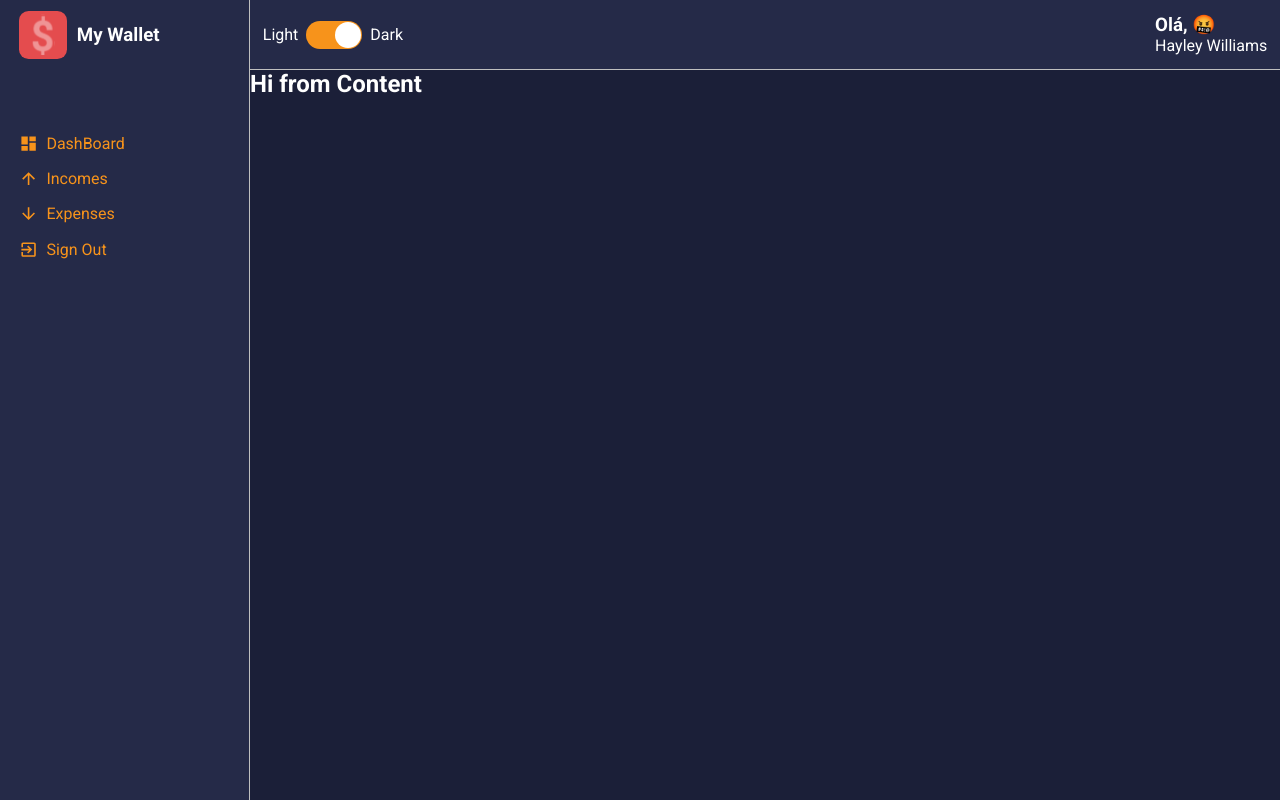
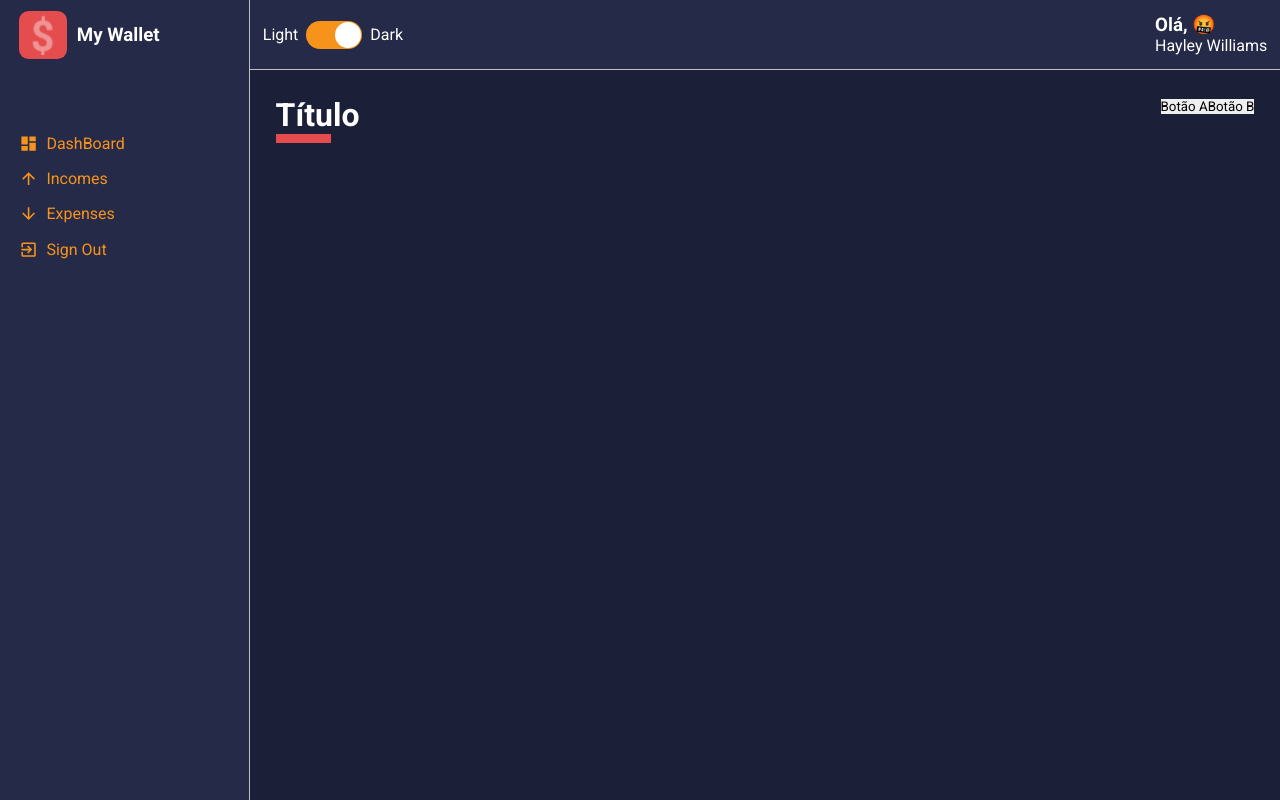
Before and after one commit to Wtheodoro/my-wallet, a React (Create React App) app: page / in a window 1280 px wide. Built offline with nearby package versions, Linux system fonts and the light colour scheme.

Commit message:
header content

```diff
--- a/src/App.tsx
+++ b/src/App.tsx
@@ -3,12 +3,15 @@
 import GlobalStyles from './styles/GlobalStyles'
 import { ThemeProvider } from 'styled-components'
 import dark from './styles/themes/dark'
+import Dashboard from './pages/Dashboard';
 
 function App() {
   return (
     <ThemeProvider theme={dark}>
       <GlobalStyles/>
-      <Layout />
+      <Layout>
+        <Dashboard />
+      </Layout>
     </ThemeProvider>
   );
 }
--- a/src/components/Layout/index.tsx
+++ b/src/components/Layout/index.tsx
@@ -1,16 +1,18 @@
 import React from 'react';
 import Aside from '../Aside';
-import Content from '../Content';
+import Content from '../contentSet/Content';
 import MainHeader from '../MainHeader';
 
 import { Grid } from './styles';
 
-const Layout: React.FC = () => {
+const Layout: React.FC = ({ children }) => {
   return (
     <Grid>
       <MainHeader />
       <Aside />
-      <Content />
+      <Content>
+        {children}
+      </Content>
     </Grid>
   )
 }
--- a/src/components/Content/index.tsx
+++ b/src/components/contentSet/Content/index.tsx
@@ -2,10 +2,10 @@
 
 import { Container } from './styles';
 
-const Content: React.FC = () => {
+const Content: React.FC = ({ children }) => {
   return (
     <Container>
-      <h2>Hi from Content</h2>
+      {children}
     </Container>
   )
 }
--- a/src/components/Content/styles.ts
+++ b/src/components/contentSet/Content/styles.ts
@@ -2,7 +2,7 @@
 
 export const Container = styled.div`
     grid-area: Content;
-
     background-color: ${props => props.theme.colors.primary};
-    color: ${props => props.theme.colors.font}
+    color: ${props => props.theme.colors.font};
+    padding: 1.6rem;
 `;
--- /dev/null
+++ b/src/components/contentSet/ContentHeader/index.tsx
@@ -0,0 +1,19 @@
+import React from 'react';
+
+import { Container, TitleContainer, Controllers } from './styles';
+
+const ContentHeader: React.FC = () => {
+  return (
+    <Container>
+      <TitleContainer>
+        <h1>Título</h1>
+      </TitleContainer>
+      <Controllers>
+        <button>Botão A</button>
+        <button>Botão B</button>
+      </Controllers>
+    </Container>
+  )
+}
+
+export default ContentHeader;
--- /dev/null
+++ b/src/components/contentSet/ContentHeader/styles.ts
@@ -0,0 +1,26 @@
+import styled from 'styled-components';
+
+export const Container = styled.div`
+    width: 100%;
+    display: flex;
+    justify-content: space-between;
+    margin-bottom: 1.5rem;
+`;
+
+export const TitleContainer = styled.div`
+
+    > h1 {
+        color: ${props => props.theme.colors.font};
+
+        &::after {
+            content: '';
+            display: block;
+            width: 55px;
+            border-bottom: 0.6rem solid ${props => props.theme.colors.warning};
+        }
+    }
+`;
+
+export const Controllers = styled.div`
+
+`;
--- a/src/pages/Dashboard/index.tsx
+++ b/src/pages/Dashboard/index.tsx
@@ -1,11 +1,12 @@
 import React from 'react';
+import ContentHeader from '../../components/contentSet/ContentHeader';
 
 import { Container } from './styles';
 
 const Dashboard = () => {
   return (
     <Container>
-      hi from dashboard
+      <ContentHeader />
     </Container>
   )
 }
```
